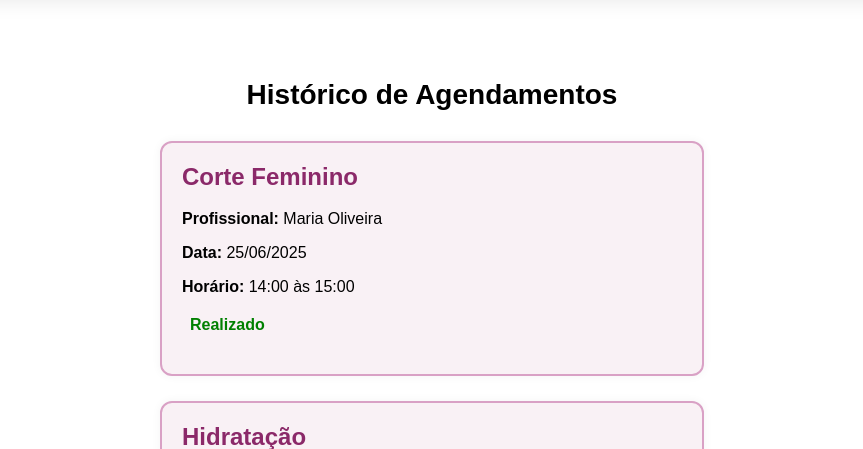
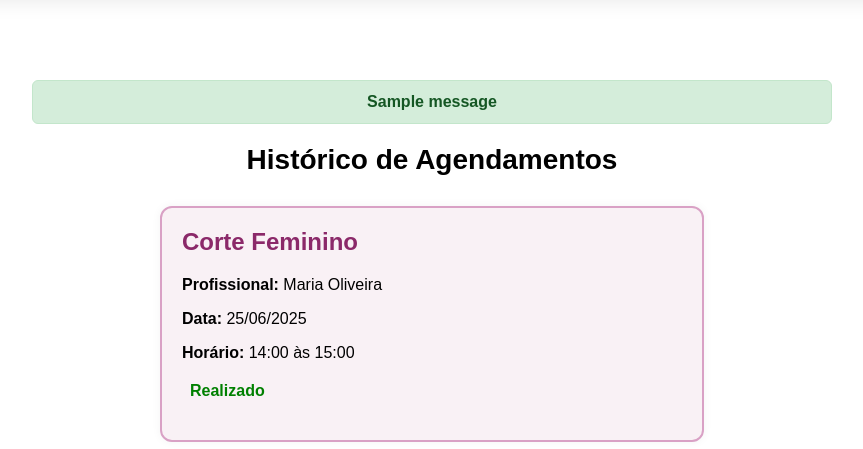
Before and after one commit to RenatoAkira/TG-Agendamento-para-Salao-de-Beleza, a Flask app: page /historico in a window 1280 px wide. Shown: the part 178-627 px from the top of the page, without its empty margins (208-1071 px from the left). Run offline with Flask 3, Linux system fonts and the light colour scheme; a user stored in the database is signed in; one stand-in notice (Sample message) is shown.

Commit message:
Projeto Provavelmente Finalizado 2.0

```diff
--- a/backend/views.py
+++ b/backend/views.py
@@ -655,14 +655,13 @@ def profissional_agendar():
 @app.route('/cancelar-agendamento/<int:agendamento_id>', methods=['POST'])
 @login_required
 def cancelar_agendamento(agendamento_id):
-    cliente_id = session.get('cliente_id')
-    if not cliente_id:
+    if not isinstance(current_user._get_current_object(), Cliente):
         flash('Acesso restrito a clientes.', 'error')
         return redirect(url_for('login'))
 
+    cliente_id = current_user.idCliente
     agendamento = Agendamento.query.get_or_404(agendamento_id)
 
-    # Verifica se o agendamento pertence ao cliente e está pendente
     if agendamento.idCliente != cliente_id:
         flash('Você não tem permissão para cancelar este agendamento.', 'error')
         return redirect(url_for('historico'))
@@ -671,7 +670,6 @@ def cancelar_agendamento(agendamento_id):
         flash('Somente agendamentos pendentes podem ser cancelados.', 'error')
         return redirect(url_for('historico'))
 
-    # Atualiza o status para cancelado
     agendamento.status = 'cancelado'
     db.session.commit()
 
--- a/static/css/style-historico.css
+++ b/static/css/style-historico.css
@@ -89,3 +89,31 @@ html {
   .cancelar:hover {
     background-color: #cc4b64;
   }
+
+  /* Flash messages */
+.flash-messages {
+  margin: 20px auto;
+  max-width: 800px;
+  padding: 0 20px;
+}
+
+.flash {
+  padding: 12px;
+  margin-bottom: 15px;
+  border-radius: 6px;
+  font-weight: bold;
+  font-size: 16px;
+  text-align: center;
+}
+
+.flash.success {
+  background-color: #d4edda;
+  color: #155724;
+  border: 1px solid #c3e6cb;
+}
+
+.flash.error {
+  background-color: #f8d7da;
+  color: #721c24;
+  border: 1px solid #f5c6cb;
+}
--- a/templates/historico.html
+++ b/templates/historico.html
@@ -18,6 +18,16 @@
   </header>
 
   <main>
+    {% with messages = get_flashed_messages(with_categories=true) %}
+      {% if messages %}
+        <div class="flash-messages">
+          {% for category, message in messages %}
+            <div class="flash {{ category }}">{{ message }}</div>
+          {% endfor %}
+        </div>
+      {% endif %}
+    {% endwith %}
+
     <h1>Histórico de Agendamentos</h1>
 
     <div class="agendamentos">
@@ -30,7 +40,6 @@
             <p><strong>Horário:</strong> {{ agendamento.horaInicio.strftime('%H:%M') }} às {{ agendamento.horaFim.strftime('%H:%M') }}</p>
             <p class="status {{ agendamento.status|lower }}">{{ agendamento.status.capitalize() }}</p>
 
-            <!-- Exemplo: botão de cancelar (opcional) -->
             {% if agendamento.status.lower() == 'pendente' %}
               <form method="POST" action="{{ url_for('cancelar_agendamento', agendamento_id=agendamento.idAgendamento) }}">
                 <button type="submit" class="cancelar">Cancelar</button>
--- a/templates/perfil-servico.html
+++ b/templates/perfil-servico.html
@@ -5,10 +5,14 @@
   <meta name="viewport" content="width=device-width, initial-scale=1.0"/>
   <title>Serviço - {{ servico.nome }}</title>
   <link rel="stylesheet" href="/static/css/perfil-servico.css" />
+  <link rel="stylesheet" href="/static/css/style-btnInicio.css" />
 </head>
 <body>
   <header>
     Serviço: {{ servico.nome }}
+    <a class="btn-inicio" href="{{ url_for('admin_inicio') }}">
+      <i class="fas fa-home"></i> <img src="/static/img/home.png" alt="Página Inicial">
+    </a>
   </header>
 
   <main>
```
Also changed, not shown: instance/users.db.
